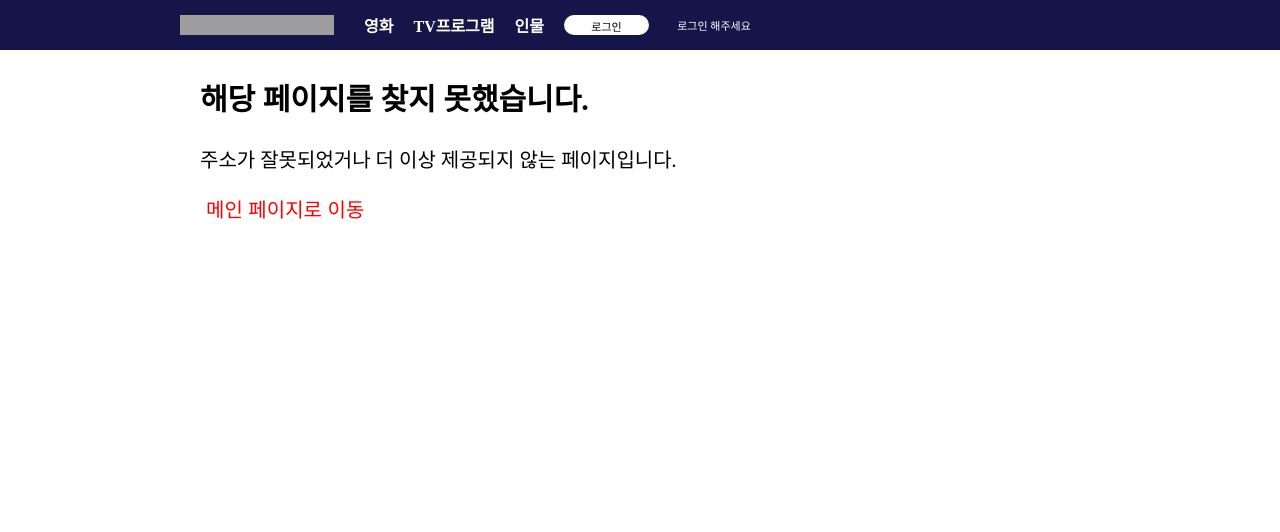
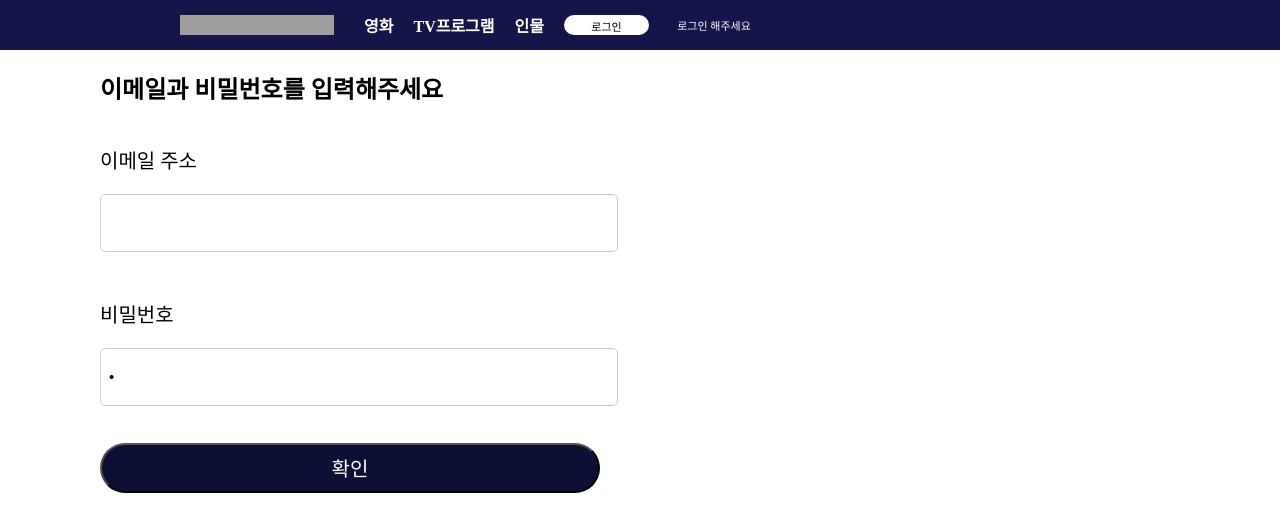
Before and after one commit to ssen021/TMBC, a React (Create React App) app: page /Login in a window 1280 px wide. Shown: the top 532 px of the page. Built offline with nearby package versions, Linux system fonts and the light colour scheme; grey boxes are pictures that could not be loaded.

Commit message:
loginfinish

```diff
--- a/src/App.js
+++ b/src/App.js
@@ -6,6 +6,7 @@ import Movies from "./pages/Movies";
 import NotFound from "./pages/NotFound";
 import TV from "./pages/TV";
 import MovieDetail from "./pages/MovieDetail";
+import Loginpage from "./pages/Loginpage";
 
 function App() {
   return (
@@ -18,7 +19,8 @@ function App() {
           <Route path="/TV" element={<TV />} />
           <Route path="/Celebrity" element={<Celebrity />} />
           <Route path="/movie/:title" element={<MovieDetail />} />
-          <Route path="/*" element={<NotFound />} />s
+          <Route path="/*" element={<NotFound />} />
+          <Route path="/Login" element={<Loginpage />} />
         </Routes>
       </BrowserRouter>
     </div>
--- a/src/components/LoginControl.jsx
+++ b/src/components/LoginControl.jsx
@@ -1,15 +1,21 @@
 import React, { useState } from "react";
+import { useNavigate } from "react-router-dom"; //useNavigate를 가져오기
 import { LoginBox, StyledParagraph, Button } from "./LoginControl.style";
 
 const LoginControl = () => {
+  const navigate = useNavigate(); // useNavigate 사용
+
   const [isLoggedIn, setIsLoggedIn] = useState(false);
 
   const handleLoginClick = () => {
     setIsLoggedIn(true);
+    // 로그인 페이지로 리다이렉트 (필요한 경우 경로를 조정하세요)
+    navigate("/login");
   };
 
   const handleLogoutClick = () => {
     setIsLoggedIn(false);
+    navigate("/home");
   };
 
   let button;
--- a/src/pages/Loginpage.jsx
+++ b/src/pages/Loginpage.jsx
@@ -1,18 +1,48 @@
-import React from "react";
+import React, { useState } from "react";
 import { useNavigate } from "react-router-dom";
-import { NotFoundInfo } from "./Movies.style";
+import { LoginInfo, RedP } from "./Movies.style";
 
 export default function Loginpage() {
   const navigate = useNavigate();
+  const [email, setEmail] = useState(" ");
+  const [isEmailValid, setIsEmailValid] = useState(true);
+  const [pw, setPW] = useState(" ");
+  const [isPWValid, setIsPWValid] = useState(true);
 
   const handleHome = () => {
-    navigate("/Home");
+    // 사용자가 버튼을 누를 때 유효성 검사를 수행
+    if (isEmailValid && isPWValid) {
+      navigate("/Home");
+    }
   };
+
+  const EmailChange = (e) => {
+    const inputValue = e.target.value;
+    setEmail(inputValue);
+
+    // 사용자가 입력할 때마다
+    const isValid = /^[^\s@]+@[^\s@]+\.[^\s@]+$/.test(inputValue);
+    setIsEmailValid(isValid);
+  };
+
+  const PWChange = (e) => {
+    const inputValue = e.target.value;
+    setPW(inputValue);
+
+    const isPWValid = /^[^\s]+$/.test(inputValue);
+    setIsPWValid(isPWValid);
+  };
+
   return (
-    <NotFoundInfo>
-      <h2>회원가입</h2>
-      <p>아이디 입력하세용</p>
-      <button onClick={handleHome}>로그인</button>
-    </NotFoundInfo>
+    <LoginInfo>
+      <h2>이메일과 비밀번호를 입력해주세요</h2>
+      <p>이메일 주소</p>
+      <input type="text" value={email} onChange={EmailChange} />
+      {isEmailValid ? <RedP>&nbsp;</RedP> : <RedP>이메일형식이 아닙니다.</RedP>}
+      <p>비밀번호</p>
+      <input type="password" value={pw} onChange={PWChange} />
+      {isPWValid ? <RedP>&nbsp;</RedP> : <RedP>비밀번호를 입력해주세요.</RedP>}
+      <button onClick={handleHome}>확인</button>
+    </LoginInfo>
   );
 }
--- a/src/pages/Movies.style.jsx
+++ b/src/pages/Movies.style.jsx
@@ -45,3 +45,34 @@ export const NotFoundInfo = styled.div`
     cursor: pointer;
   }
 `;
+export const LoginInfo = styled.div`
+  display: flex;
+  flex-direction: column;
+  margin-left: 100px;
+  p {
+    font-size: 20px;
+  }
+  input {
+    height: 40px;
+    width: 500px;
+    padding: 8px;
+    border: 1px solid #ccc;
+    border-radius: 5px;
+    font-size: 15px;
+  }
+  button {
+    margin-top: 10px;
+    height: 50px;
+    width: 500px;
+    color: #fff;
+    background-color: #0e0f37;
+    border-radius: 30px;
+    font-size: 20px;
+  }
+`;
+export const RedP = styled.div`
+  color: red;
+  font-size: 15px;
+  margin-top: 5px;
+  margin-bottom: 5px;
+`;
```
